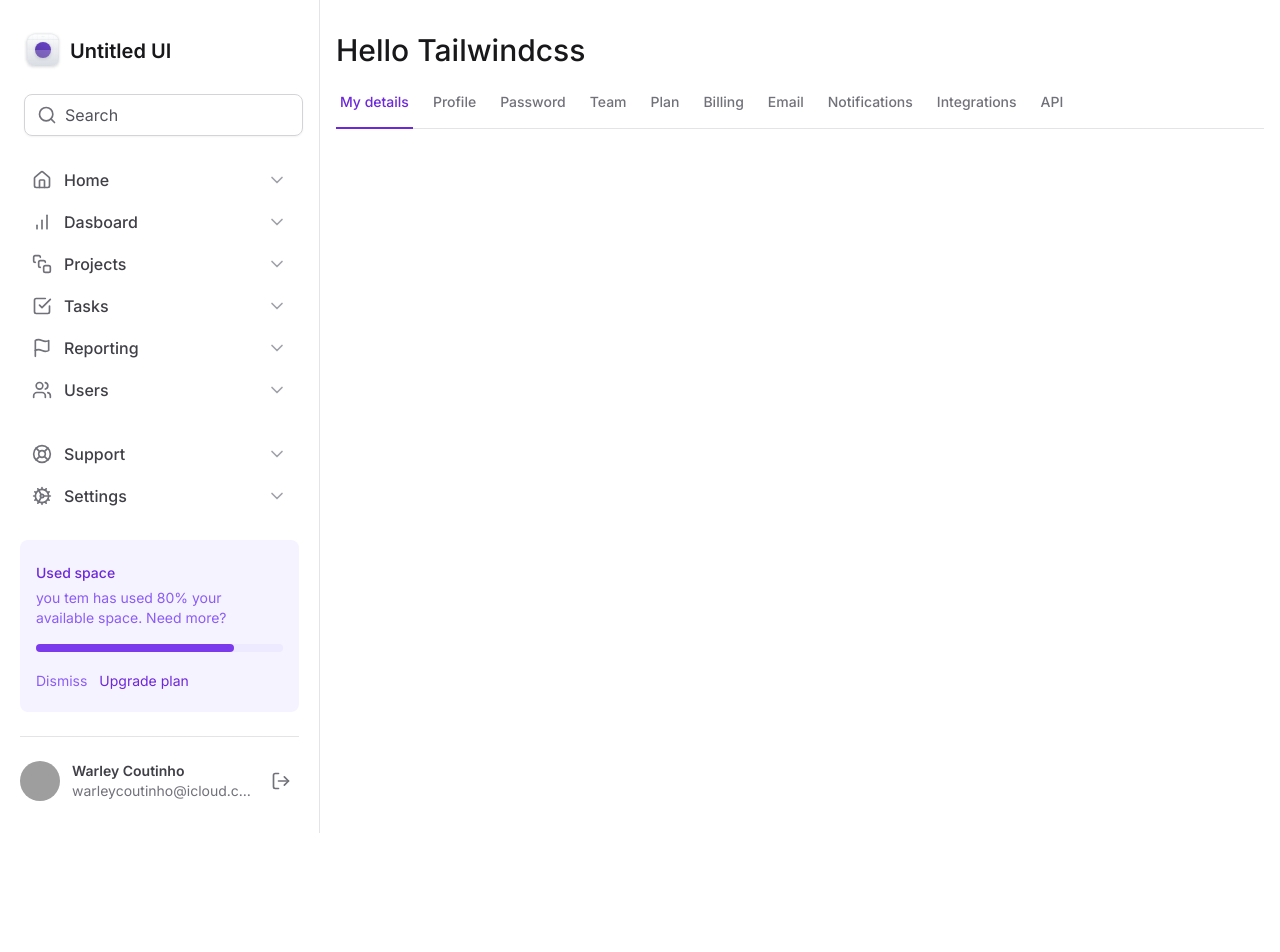
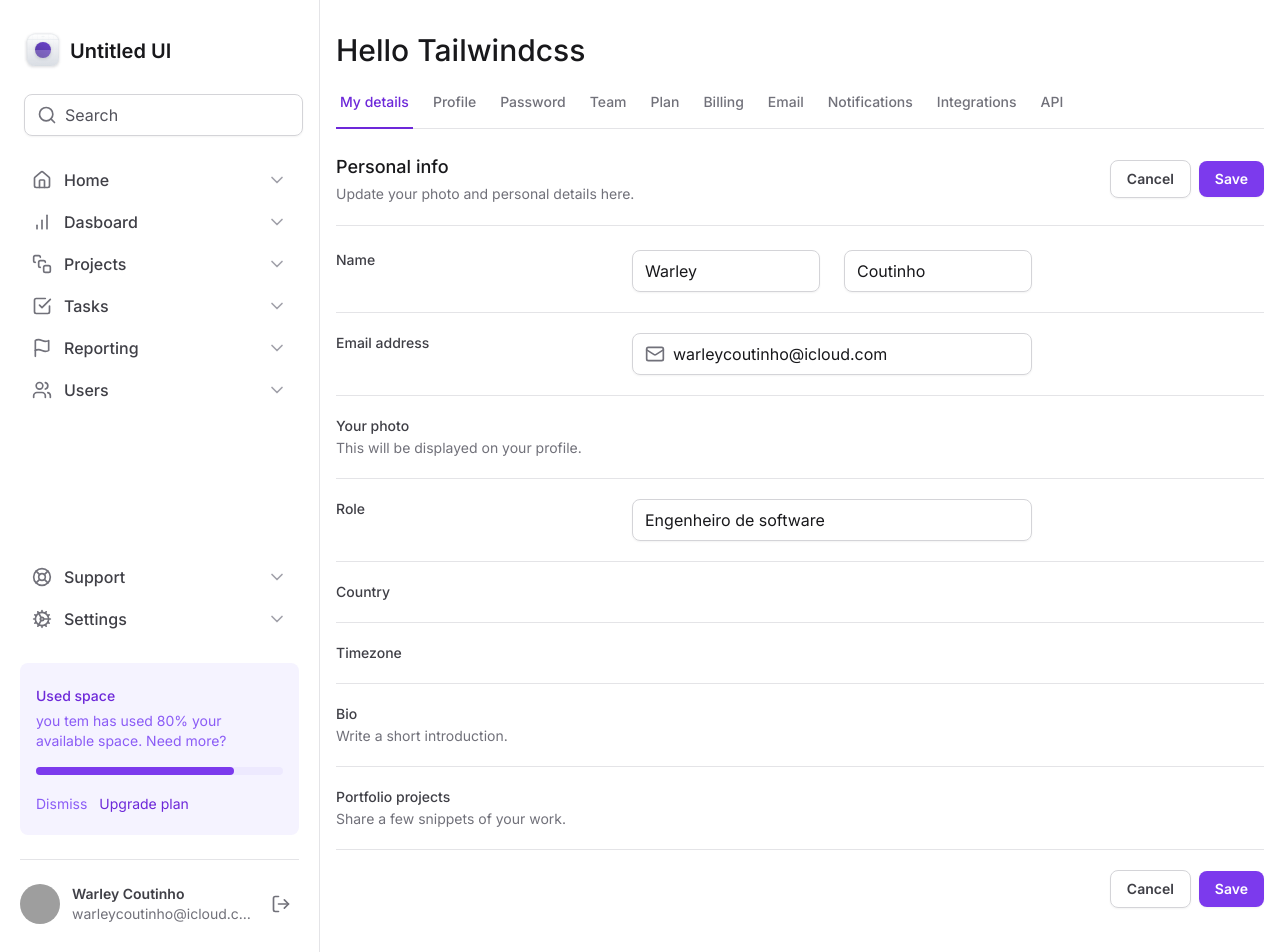
Before and after one commit to WarleyCoutinho/Tailwind-Next, a Next.js app: page / in a window 1280 px wide. Shown: the top 952 px of the page. Before the commit the page ends 833 px from the top, so only its background shows below. Built offline with nearby package versions, Linux system fonts and the light colour scheme; grey boxes are pictures that could not be loaded.

Commit message:
criando a estrutura do form

```diff
--- a/src/app/page.tsx
+++ b/src/app/page.tsx
@@ -1,9 +1,159 @@
 import SettingsTabs from "@components/SettingsTabs";
+import * as Input from '@components/Sidebar/Input'
+import { Mail } from 'lucide-react'
 
 const Home = () => {
   return <>
   <h1 className="text-3xl font-medium text-zinc-900">Hello Tailwindcss</h1>
   <SettingsTabs/>
+  <div className="mt-6 flex flex-col">
+        <div className="flex items-center justify-between border-b border-zinc-200 pb-5">
+          <div className="space-y-1">
+            <h2 className="text-lg font-medium text-zinc-900">Personal info</h2>
+            <span className="text-sm text-zinc-500">
+              Update your photo and personal details here.
+            </span>
+          </div>
+          <div className="flex items-center gap-2">
+            <button
+              type="button"
+              className="rounded-lg border border-zinc-300 px-4 py-2 text-sm font-semibold text-zinc-700 shadow-sm hover:bg-zinc-50"
+            >
+              Cancel
+            </button>
+            <button
+              type="submit"
+              form="settings"
+              className="rounded-lg bg-violet-600 px-4 py-2 text-sm font-semibold text-white shadow-sm hover:bg-violet-700"
+            >
+              Save
+            </button>
+          </div>
+        </div>
+
+
+        <form
+          id="settings"
+          className="mt-6 flex w-full flex-col gap-5 divide-y divide-zinc-200"
+        >
+          <div className="grid grid-cols-form gap-3">
+            <label
+              htmlFor="firstName"
+              className="text-sm font-medium text-zinc-700"
+            >
+              Name
+            </label>
+            <div className="grid grid-cols-2 gap-6">
+              <Input.Root>
+                <Input.Control id="firstName" defaultValue="Warley" />
+              </Input.Root>
+
+              <Input.Root>
+                <Input.Control defaultValue="Coutinho" />
+              </Input.Root>
+            </div>
+          </div>
+
+          <div className="grid grid-cols-form gap-3 pt-5">
+            <label
+              htmlFor="email"
+              className="text-sm font-medium text-zinc-700"
+            >
+              Email address
+            </label>
+            <Input.Root>
+              <Input.Prefix>
+                <Mail className="h-5 w-5 text-zinc-500" />
+              </Input.Prefix>
+              <Input.Control
+                id="email"
+                type="email"
+                defaultValue="warleycoutinho@icloud.com"
+              />
+            </Input.Root>
+          </div>
+
+          <div className="grid grid-cols-form gap-3 pt-5">
+            <label
+              htmlFor="email"
+              className="text-sm font-medium text-zinc-700"
+            >
+              Your photo
+              <span className="mt-0.5 block text-sm font-normal text-zinc-500">
+                This will be displayed on your profile.
+              </span>
+            </label>
+            <div />
+          </div>
+
+          <div className="grid grid-cols-form gap-3 pt-5">
+            <label htmlFor="role" className="text-sm font-medium text-zinc-700">
+              Role
+            </label>
+            <Input.Root>
+              <Input.Control id="role" defaultValue="Engenheiro de software" />
+            </Input.Root>
+          </div>
+
+          <div className="grid grid-cols-form gap-3 pt-5">
+            <label
+              htmlFor="country"
+              className="text-sm font-medium text-zinc-700"
+            >
+              Country
+            </label>
+            <div />
+          </div>
+
+          <div className="grid grid-cols-form gap-3 pt-5">
+            <label
+              htmlFor="timezone"
+              className="text-sm font-medium text-zinc-700"
+            >
+              Timezone
+            </label>
+            <div />
+          </div>
+
+          <div className="grid grid-cols-form gap-3 pt-5">
+            <label htmlFor="bio" className="text-sm font-medium text-zinc-700">
+              Bio
+              <span className="mt-0.5 block text-sm font-normal text-zinc-500">
+                Write a short introduction.
+              </span>
+            </label>
+            <div />
+          </div>
+
+          <div className="grid grid-cols-form gap-3 pt-5">
+            <label
+              htmlFor="projects"
+              className="text-sm font-medium text-zinc-700"
+            >
+              Portfolio projects
+              <span className="mt-0.5 block text-sm font-normal text-zinc-500">
+                Share a few snippets of your work.
+              </span>
+            </label>
+            <div />
+          </div>
+
+          <div className="flex items-center justify-end gap-2 pt-5">
+            <button
+              type="button"
+              className="rounded-lg border border-zinc-300 px-4 py-2 text-sm font-semibold text-zinc-700 shadow-sm hover:bg-zinc-50"
+            >
+              Cancel
+            </button>
+            <button
+              type="submit"
+              className="rounded-lg bg-violet-600 px-4 py-2 text-sm font-semibold text-white shadow-sm hover:bg-violet-700"
+            >
+              Save
+            </button>
+          </div>
+        </form>
+      </div>
   </>
 };
 
--- a/tailwind.config.ts
+++ b/tailwind.config.ts
@@ -5,8 +5,9 @@
   theme: {
     extend: {
       gridTemplateColumns:{
-        app:  'minmax(18rem, 20rem) 1fr',
-        profile:'max-content 1fr min-content',
+        app: 'minmax(18rem, 20rem) 1fr',
+        profile: 'max-content 1fr max-content',
+        form: 'minmax(7.5rem, 17.5rem) minmax(25rem, 1fr) minmax(0, 15rem)',
       },
       maxWidth:{
         app:'700px'
```
